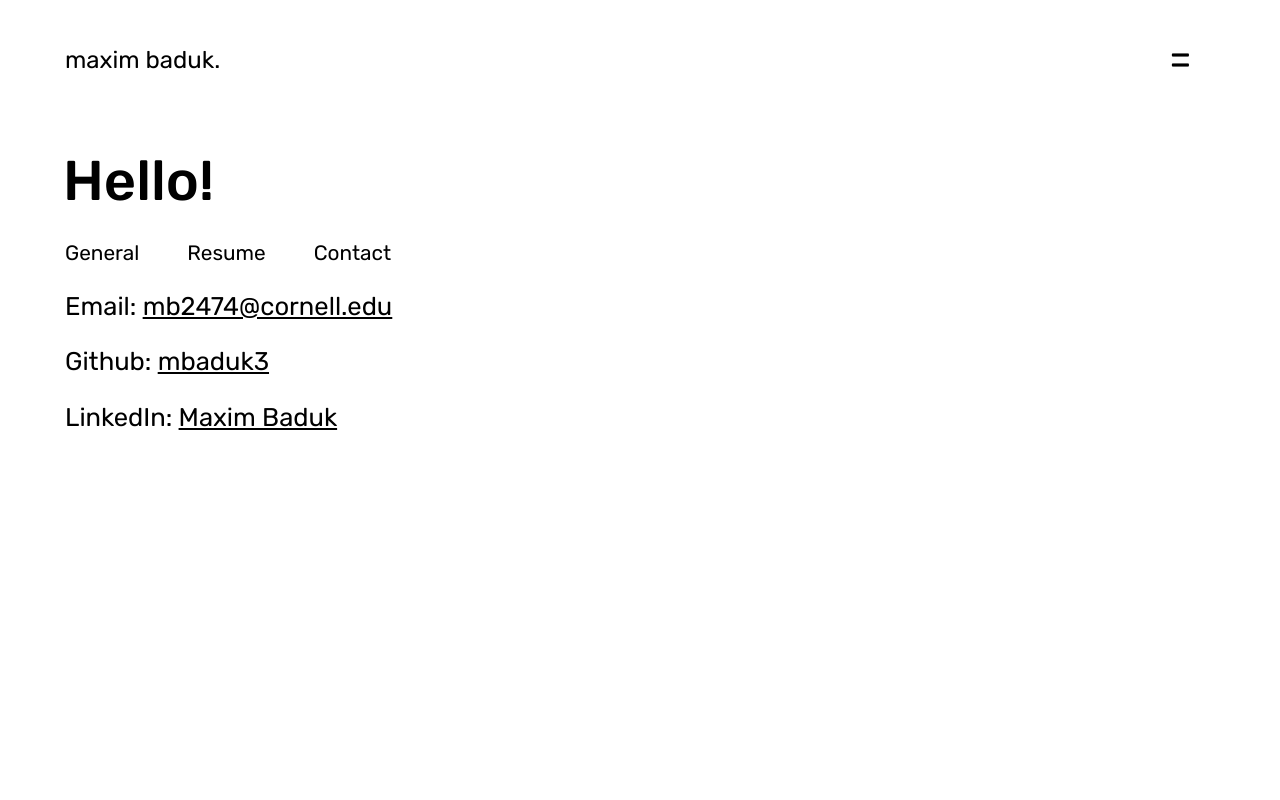
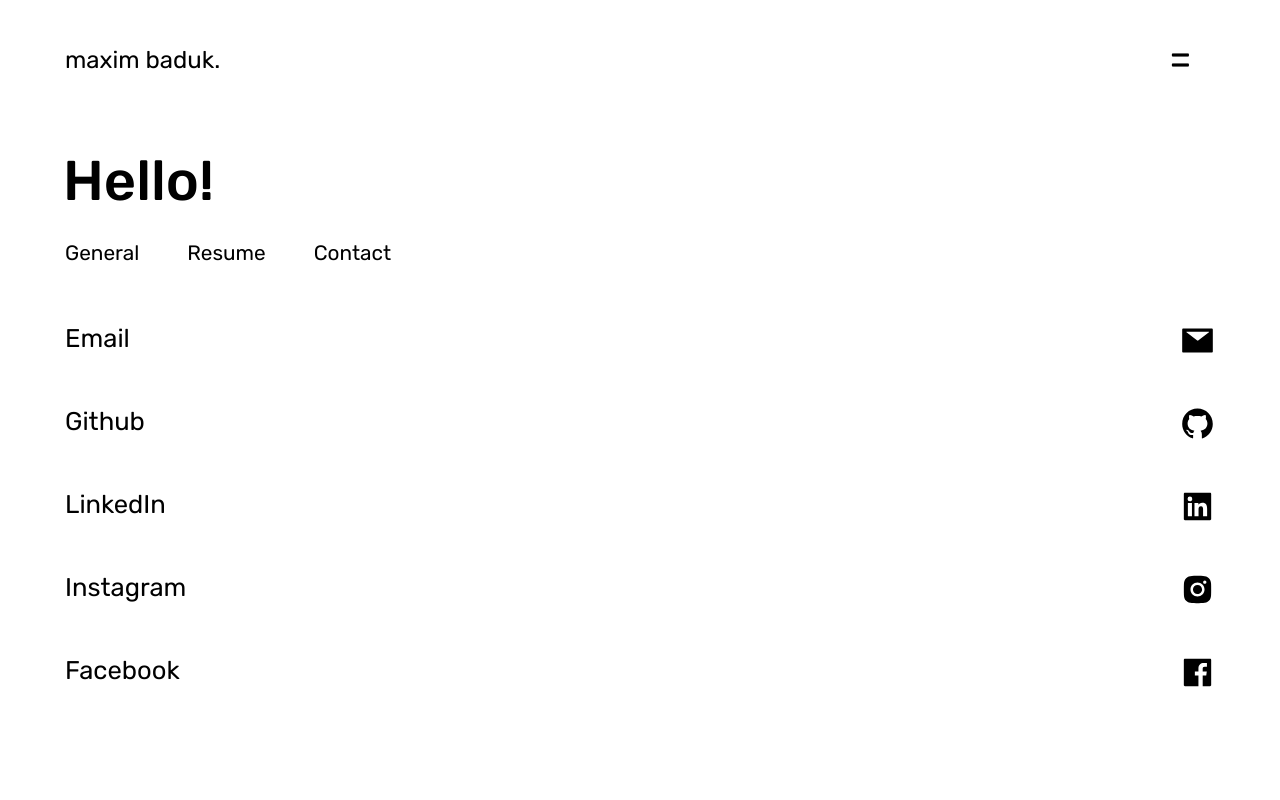
Before and after one commit to mbaduk3/mbaduk3.github.io, a Gatsby site: page / in a window 1280 px wide. Both pictures are taken after a click on the item "Contact". Shown: the top 800 px of the page. Built offline with nearby package versions, Linux system fonts and the light colour scheme; Gatsby itself is replaced by a stand-in of ours.

Commit message:
reachme links, styling

```diff
--- a/package.json
+++ b/package.json
@@ -33,6 +33,7 @@
     "react-collapsible": "^2.8.0",
     "react-dom": "^16.12.0",
     "react-helmet": "^5.2.1",
+    "react-icons": "^3.10.0",
     "styled-components": "^5.1.0"
   },
   "devDependencies": {
--- a/src/components/reachme.js
+++ b/src/components/reachme.js
@@ -1,11 +1,23 @@
 import React from 'react'
+import { AiFillMail, AiFillGithub, AiFillLinkedin, AiFillInstagram, AiFillFacebook } from 'react-icons/ai'
+
+const ReachEntry = (props) => {
+    return (
+        <div className="reachme-entry">
+            <p>{props.title}</p><div></div>
+            <span><a href={props.link}>{props.icon()}</a></span>
+        </div>
+    );
+}
 
 const ReachMe = () => {
     return (
     <div className="reachme">
-        <p>Email: <a href="mailto:mb2474@cornell.edu">mb2474@cornell.edu</a></p>
-        <p>Github: <a href="https://github.com/mbaduk3">mbaduk3</a></p>
-        <p>LinkedIn: <a href="https://www.linkedin.com/in/maxim-b-bb5770147/">Maxim Baduk</a></p>
+        <ReachEntry title="Email" icon={AiFillMail} link={"mailto:mb2474@cornell.edu"}></ReachEntry>
+        <ReachEntry title="Github" icon={AiFillGithub} link={"https://github.com/mbaduk3"}></ReachEntry>
+        <ReachEntry title="LinkedIn" icon={AiFillLinkedin} link={"https://www.linkedin.com/in/maxim-b-bb5770147/"}></ReachEntry>
+        <ReachEntry title="Instagram" icon={AiFillInstagram} link={"https://www.instagram.com/mbaduk3/"}></ReachEntry>
+        <ReachEntry title="Facebook" icon={AiFillFacebook} link={"https://www.facebook.com/maxim.baduk"}></ReachEntry>
     </div>
     );
 }
--- a/src/pages/index.js
+++ b/src/pages/index.js
@@ -55,7 +55,7 @@ const IndexPage = ({
           <div className="resume">
             <Resume />
           </div>
-          <div className="contact">
+          <div className="contact" style={{'width': '100%'}}>
             <ReachMe />
           </div>
       </SubLayout>
--- a/src/styles/global.scss
+++ b/src/styles/global.scss
@@ -672,3 +672,35 @@ body.light {
     }
   }
 }
+
+.reachme {
+  margin-top: 2rem;
+  display: flex;
+  flex-wrap: wrap;
+  width: 100%;
+}
+
+.reachme-entry {
+  display: flex;
+  width: 100%;
+  margin-bottom: 3rem;
+  p {
+    margin: 0;
+    padding: 0;
+    padding-right: 1rem;
+  }
+  div {
+    flex-grow: 100;
+    border-bottom: 1px solid var(--primary-color);
+    margin-bottom: 0.3rem;
+  }
+  span {
+    width: 35px;
+    height: 35px;
+    margin-left: 1rem;
+  }
+  svg {
+    width: 35px;
+    height: 35px;
+  }
+}
```
Also changed, not shown: 1 other file.
